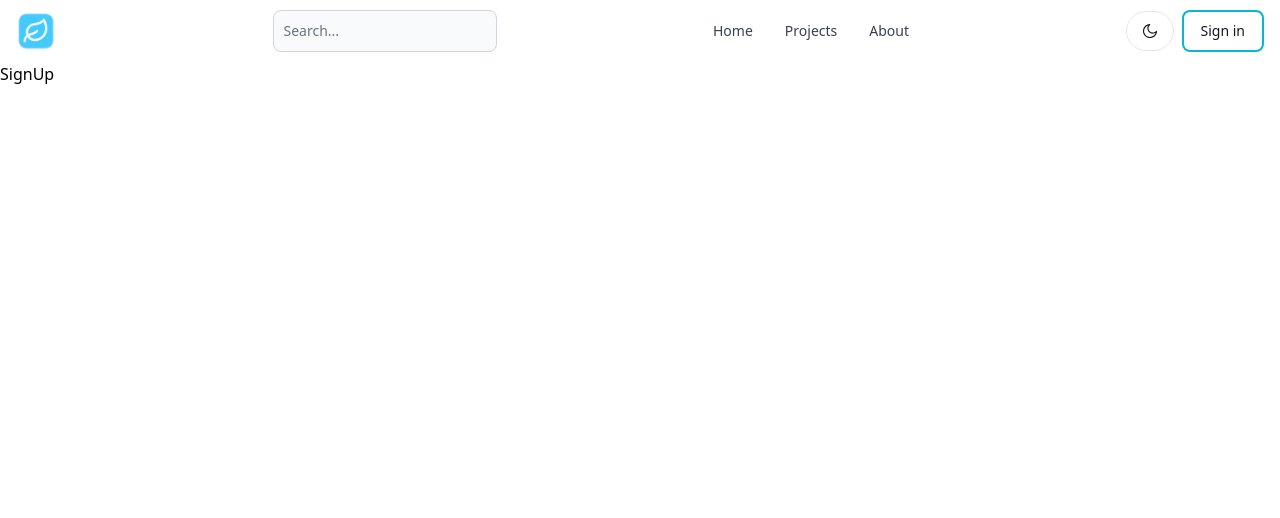
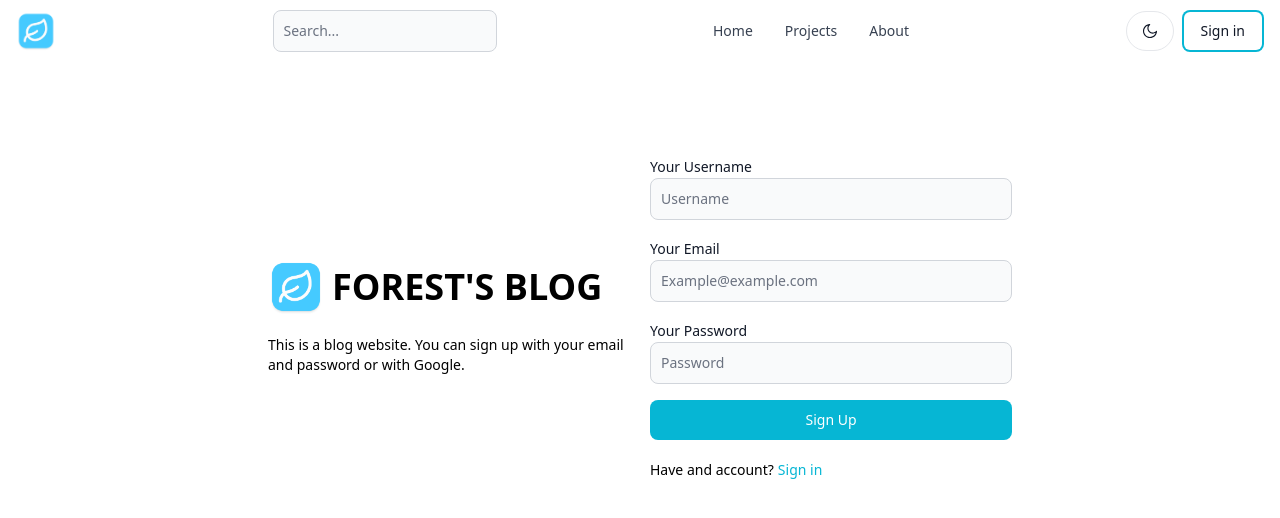
Before and after one commit to bipinkatuwal567/mern-blog-webapp, a React (Vite) app in the folder client/: page /sign-up in a window 1280 px wide. Shown: the top 518 px of the page. Built offline with nearby package versions, Linux system fonts and the light colour scheme.

Commit message:
create signup page

```diff
--- a/client/src/pages/SignUp.jsx
+++ b/client/src/pages/SignUp.jsx
@@ -1,9 +1,57 @@
-import React from 'react'
+import React from "react";
+import Logo from "../assets/forest.png";
+import { Link } from "react-router-dom";
+import { Button, Label, TextInput } from "flowbite-react";
 
 const SignUp = () => {
   return (
-    <div>SignUp</div>
-  )
-}
+    <div className="min-h-screen mt-20">
+      <div className="flex p-3 max-w-3xl mx-auto flex-col md:flex-row md:items-center gap-5">
+        {/* left */}
+        <div className="flex-1">
+          <Link to={"/"} className="flex gap-2 items-center">
+            <img src={Logo} className="flex-none w-14" />
+            <h2 className="text-4xl font-semibold uppercase">Forest's Blog</h2>
+          </Link>
+          <p className="mt-5 text-sm">
+            This is a blog website. You can sign up with your email and password
+            or with Google.
+          </p>
+        </div>
 
-export default SignUp
+        <div className="flex-1">
+          <form className="flex flex-col gap-4">
+            <div>
+              <Label value="Your Username"></Label>
+              <TextInput type="text" placeholder="Username" id="username" />
+            </div>
+            <div>
+              <Label value="Your Email"></Label>
+              <TextInput
+                type="text"
+                placeholder="Example@example.com"
+                id="email"
+              />
+            </div>
+            <div>
+              <Label value="Your Password"></Label>
+              <TextInput type="text" placeholder="Password" id="password" />
+            </div>
+            <Button type="submit" gradientDuoTone={"cyanToBlue"}>
+              Sign Up
+            </Button>
+          </form>
+
+          <div className="mt-5 flex gap-1 text-sm">
+            <span>Have and account?</span>
+            <Link to={"/sign-in"} className=" text-cyan-500">
+              Sign in
+            </Link>
+          </div>
+        </div>
+      </div>
+    </div>
+  );
+};
+
+export default SignUp;
```
